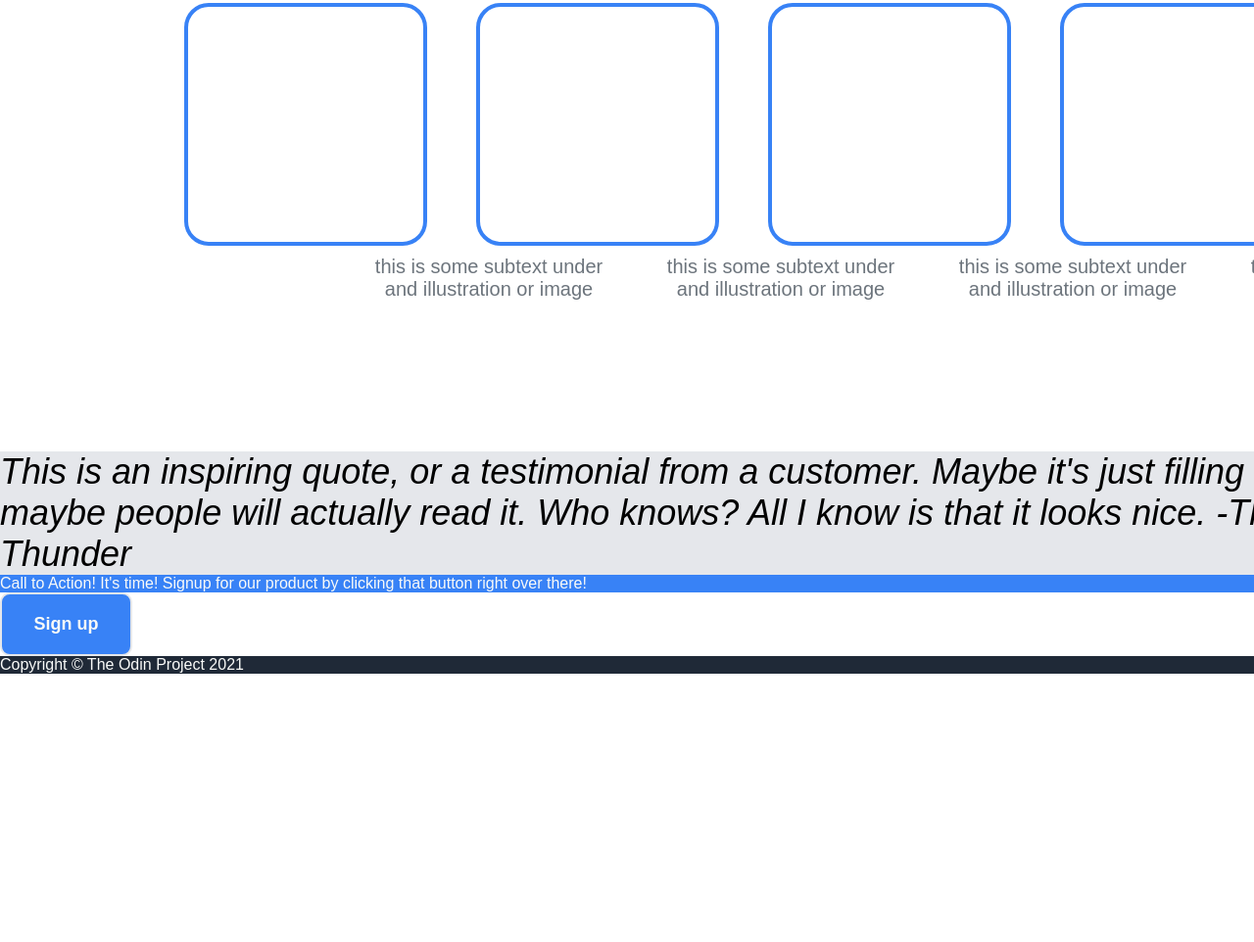
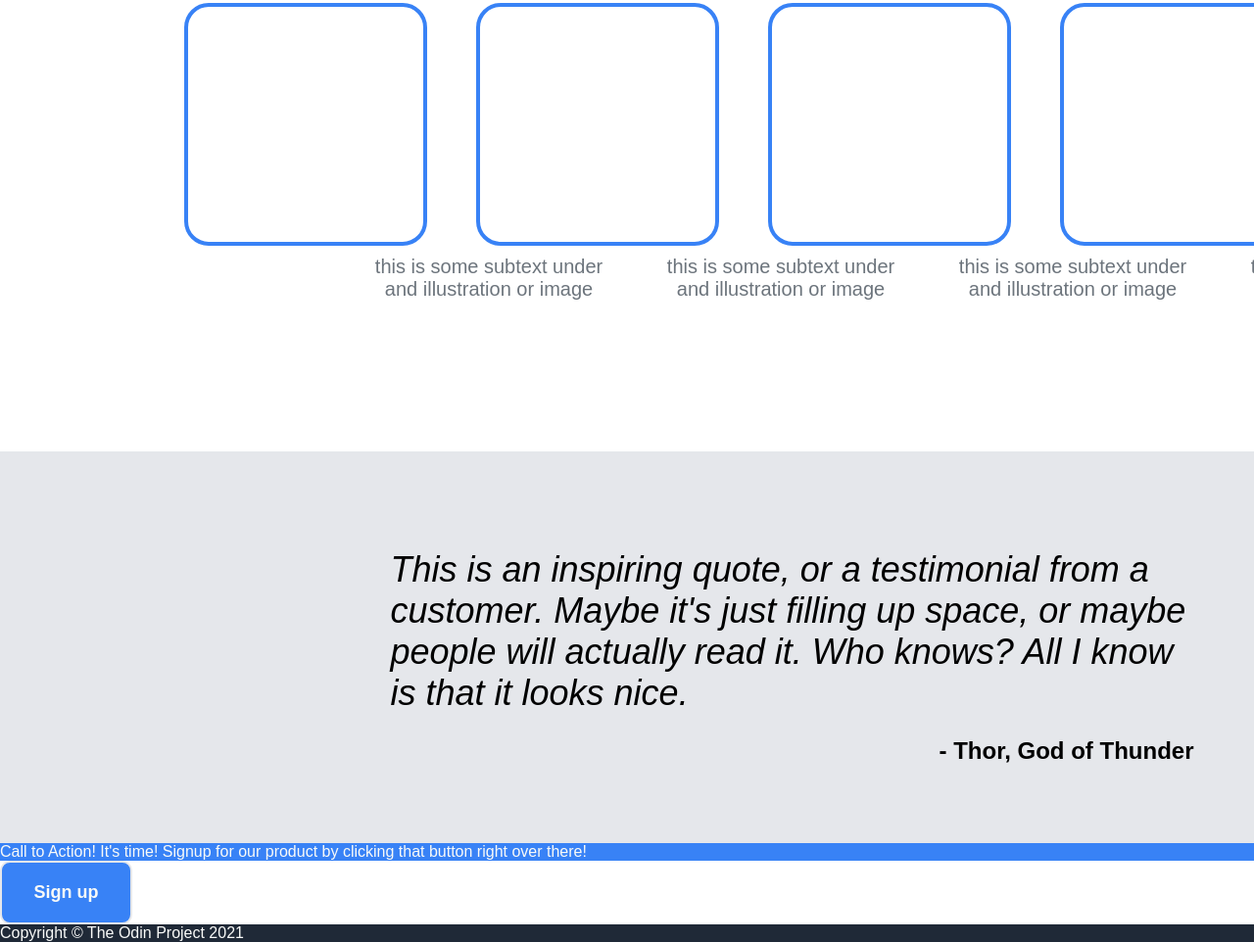
Before and after one commit to ericlnewman/landing-page, a plain HTML site: page index.html in a window 1280 px wide. Shown: the part 720-1682 px from the top of the page at 98% size. Before the commit the page ends 1408 px from the top, so only its background shows below. Drawn offline with Linux system fonts and the light colour scheme.

Commit message:
Updated third section, the quotation section. Centered the text and moved the indicator of the quote to the right side within the div by using p and flexbox.

```diff
--- a/index.html
+++ b/index.html
@@ -45,7 +45,7 @@
                 </div>
                 <!--third section-->
                 <div class="quoteSection">
-                    This is an inspiring quote, or a testimonial from a customer. Maybe it's just filling up space, or maybe people will actually read it. Who knows? All I know is that it looks nice. -Thor, God of Thunder
+                    <div class="quoteText">This is an inspiring quote, or a testimonial from a customer. Maybe it's just filling up space, or maybe people will actually read it. Who knows? All I know is that it looks nice.<p>- Thor, God of Thunder</p></div>
                 </div>
                 <!--fourth secion-->
                 <div class="signup">
--- a/styles/styles.css
+++ b/styles/styles.css
@@ -1,3 +1,4 @@
+/* initial start */
 body{
     font-family: Arial, Helvetica, sans-serif;
     margin: 0;
@@ -156,3 +157,22 @@ button {
     font-size: 20px;
     text-align: center;
   }
+
+  /* third section */
+  .quoteText {
+    padding: 100px 0px 0px 100px;
+
+   height: 300px;
+   width: 820px;
+  }
+  .quoteSection {
+    display: flex;
+    justify-content: center;
+  }
+  .quoteSection p{
+    font-style: normal;
+    font-size: 24px;
+    font-weight: 700;
+    display: flex;
+    justify-content: flex-end;
+  }
```
